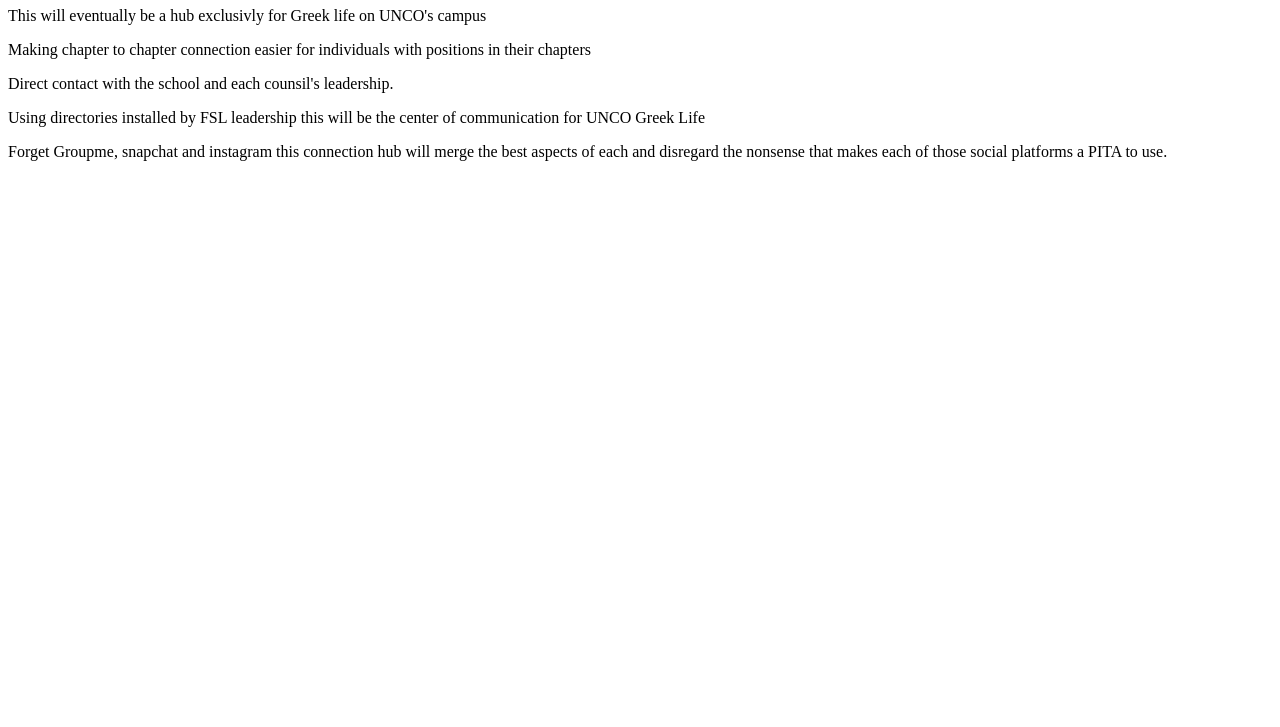
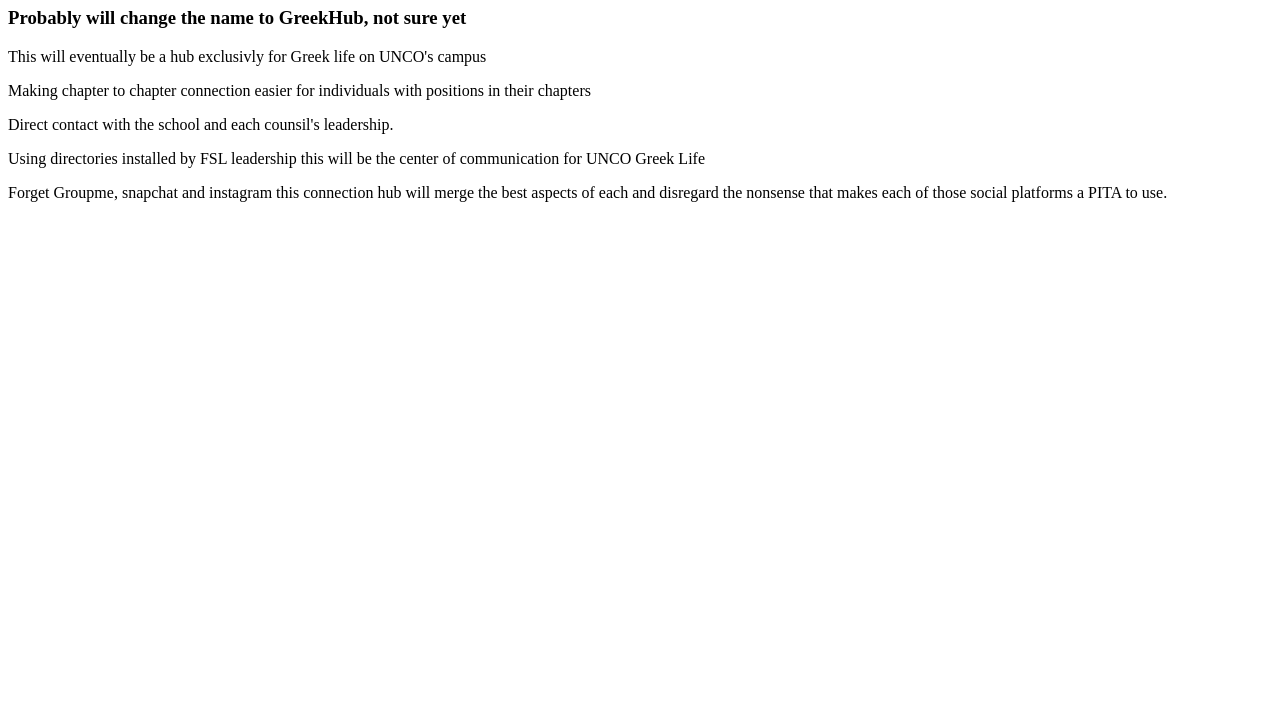
Before and after one commit to RyanRonish/greekconnect, a plain HTML site: page index.html in a window 1280 px wide. Shown: the part 73-800 px from the top of the page. Drawn offline with Linux system fonts and the light colour scheme.

Commit message:
comments and h3

```diff
--- a/index.html
+++ b/index.html
@@ -8,6 +8,7 @@
 </head>
 <body>
     <h1>Greek Connect</h1> <!--Need to get a logo-->
+    <h3>Probably will change the name to GreekHub, not sure yet</h3>
     <p>This will eventually be a hub exclusivly for Greek life on UNCO's campus</p>
     <p>Making chapter to chapter connection easier for individuals with positions in their chapters</p>
     <p>Direct contact with the school and each counsil's leadership.</p>
@@ -16,6 +17,12 @@
         disregard the nonsense that makes each of those social platforms a PITA to use.
     </p>
 
+    <!--Main page will show public chapter events philanthropy/fundraising/social events-->
+    <!--Each chapter will have a public hub and private hub-->
+    <!--Public hub will show everything the chapter wants to display to the whole greek community-->
+    <!--Private hub will be exclusive to each member in their respective chapter-->
+    <!---->
+
 
 </body>
 </html>
```
